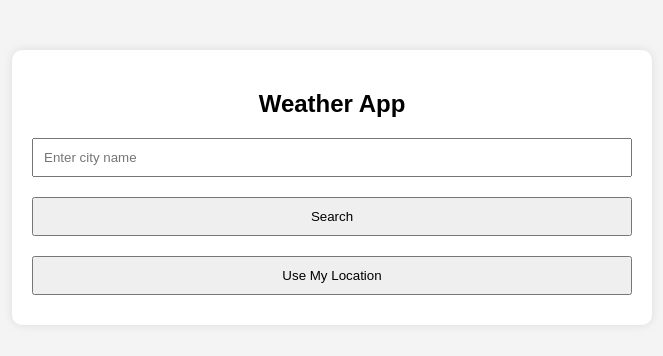
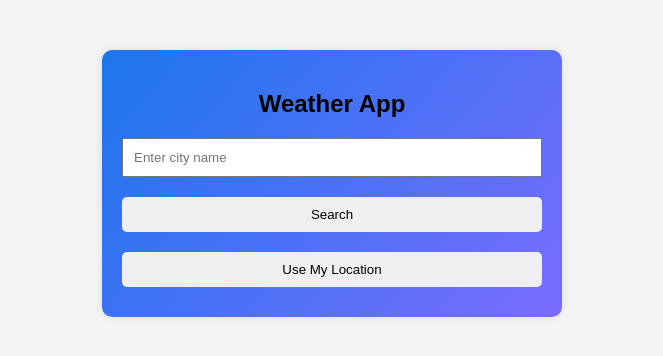
Before and after one commit to kadelcode/weather-app, a plain HTML site: page index.html in a window 1280 px wide. Shown: the whole page, without its empty margins (308-971 px from the left). Drawn offline with Linux system fonts and the light colour scheme.

Commit message:
Update styles

```diff
--- a/styles.css
+++ b/styles.css
@@ -8,7 +8,7 @@ body {
     width: 300px;
     margin: 50px auto;
     padding: 20px;
-    background: white;
+    background: linear-gradient(130deg, #1c76ec, #7a6cff);
     box-shadow: 0 0 10px rgba(0, 0, 0, 0.1);
     border-radius: 10px;
 }
@@ -26,10 +26,16 @@ input {
 
 button {
     cursor: pointer;
+    border-radius: 5px;
+    border: none;
+}
+
+button:first-child {
+    background-color: #1c76ec;
 }
 
 @media only screen and (min-width: 1024px) {
     .container {
-        width: 600px;
+        width: 420px;
     }
 }
```
